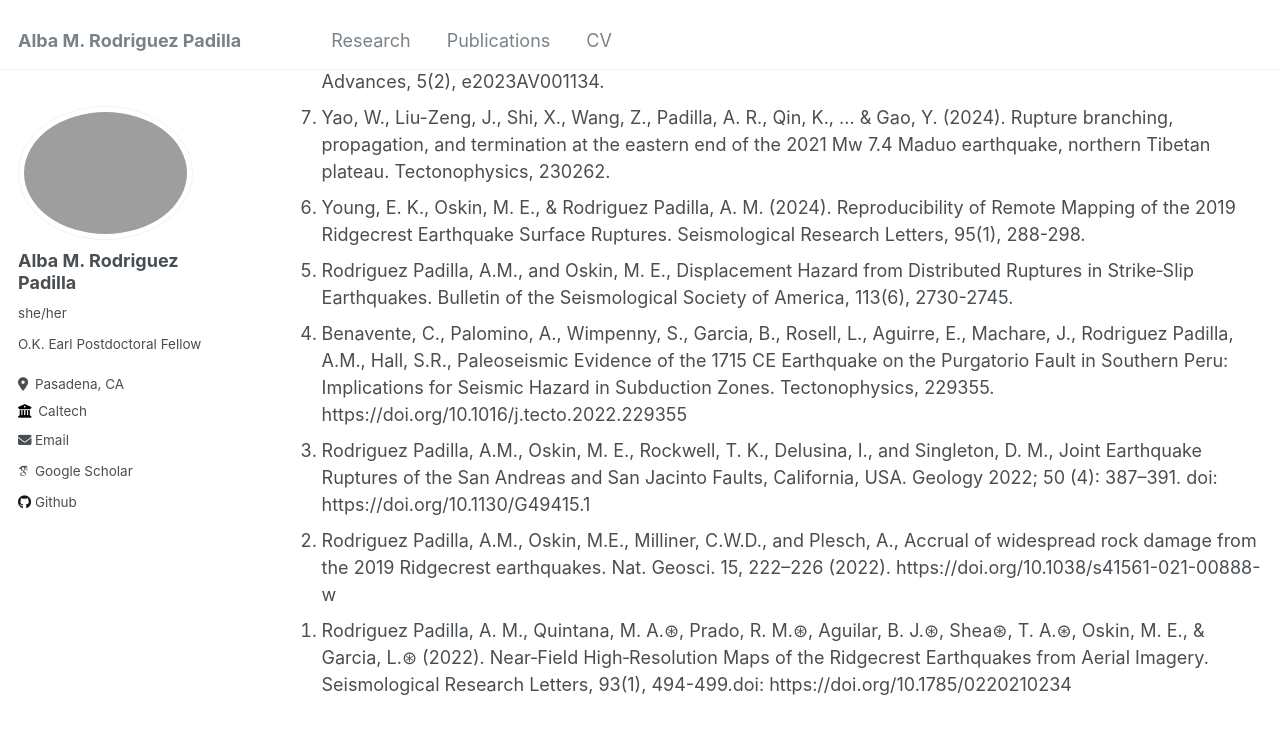
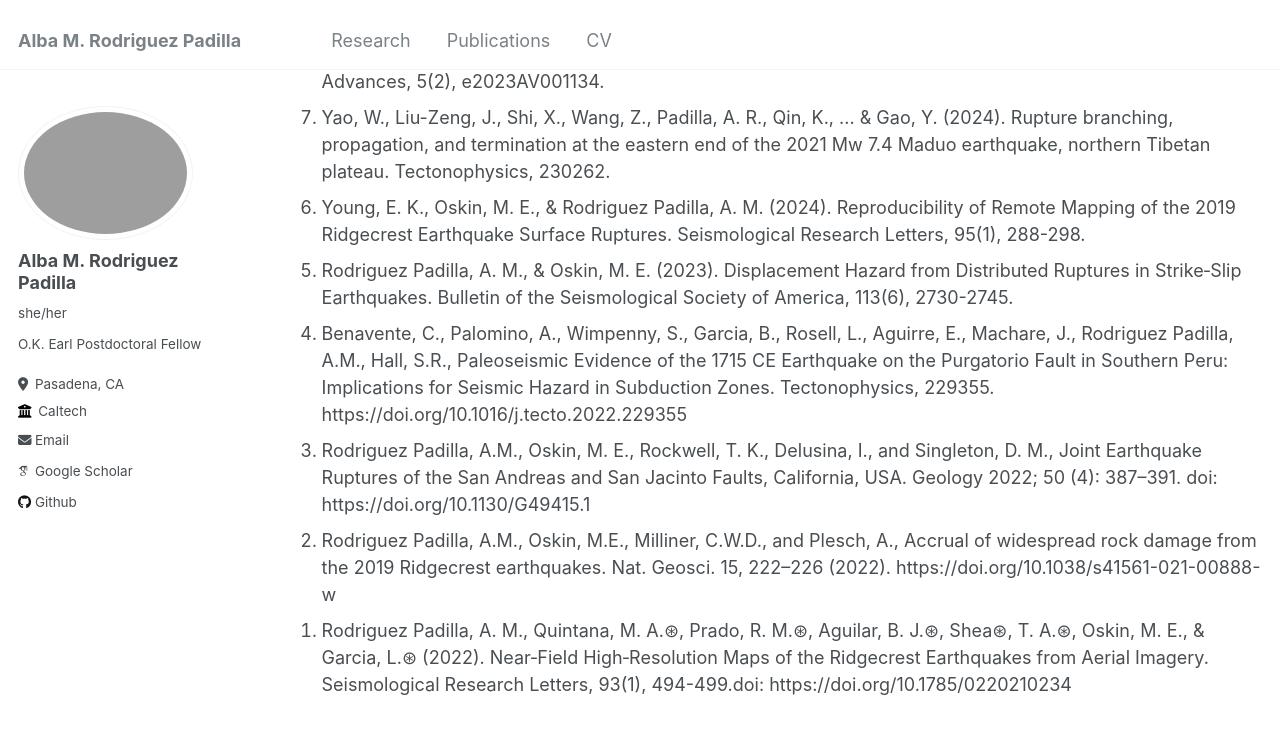
Before and after one commit to absrp/absrp.github.io, a Jekyll site: the page built from _pages/publications.md, in a window 1280 px wide and 900 px high, scrolled down 450 px. Shown: the top 734 px of the window. Built offline with Jekyll 4.4.1, drawn with Linux system fonts in a browser that asks for light colours; some web fonts are replaced.

Commit message:
Update publications.md

```diff
--- a/_pages/publications.md
+++ b/_pages/publications.md
@@ -19,7 +19,7 @@ Rodriguez Padilla, A.M., Oskin, M.E., Brodsky, E.E., Dascher-Cousineau, K., Herr
   <li> Liu‐Zeng, J., Liu, Z., Liu, X., Milliner, C., Rodriguez Padilla, A. M., Xu, S., ... & Shao, Z. (2024). Fault orientation trumps fault maturity in controlling coseismic rupture characteristics of the 2021 Maduo earthquake. AGU Advances, 5(2), e2023AV001134. </li>
   <li> Yao, W., Liu-Zeng, J., Shi, X., Wang, Z., Padilla, A. R., Qin, K., ... & Gao, Y. (2024). Rupture branching, propagation, and termination at the eastern end of the 2021 Mw 7.4 Maduo earthquake, northern Tibetan plateau. Tectonophysics, 230262. </li>
   <li>  Young, E. K., Oskin, M. E., & Rodriguez Padilla, A. M. (2024). Reproducibility of Remote Mapping of the 2019 Ridgecrest Earthquake Surface Ruptures. Seismological Research Letters, 95(1), 288-298. </li>
-  <li> Rodriguez Padilla, A.M., and Oskin, M. E., Displacement Hazard from Distributed Ruptures in Strike‐Slip Earthquakes. Bulletin of the Seismological Society of America, 113(6), 2730-2745. </li>
+  <li> Rodriguez Padilla, A. M., & Oskin, M. E. (2023). Displacement Hazard from Distributed Ruptures in Strike‐Slip Earthquakes. Bulletin of the Seismological Society of America, 113(6), 2730-2745. </li>
   <li> Benavente, C., Palomino, A., Wimpenny, S., Garcia, B., Rosell, L., Aguirre, E., Machare, J., Rodriguez Padilla, A.M., Hall, S.R., Paleoseismic Evidence of the 1715 CE Earthquake on the Purgatorio Fault in Southern Peru: Implications for Seismic Hazard in Subduction Zones. Tectonophysics, 229355. https://doi.org/10.1016/j.tecto.2022.229355 </li>
   <li>  Rodriguez Padilla, A.M., Oskin, M. E., Rockwell, T. K., Delusina, I., and Singleton, D. M., Joint Earthquake Ruptures of the San Andreas and San Jacinto Faults, California, USA. Geology 2022; 50 (4): 387–391. doi: https://doi.org/10.1130/G49415.1 </li>
   <li> Rodriguez Padilla, A.M., Oskin, M.E., Milliner, C.W.D., and Plesch, A., Accrual of widespread rock damage from the 2019 Ridgecrest earthquakes. Nat. Geosci. 15, 222–226 (2022). https://doi.org/10.1038/s41561-021-00888-w </li>
```
